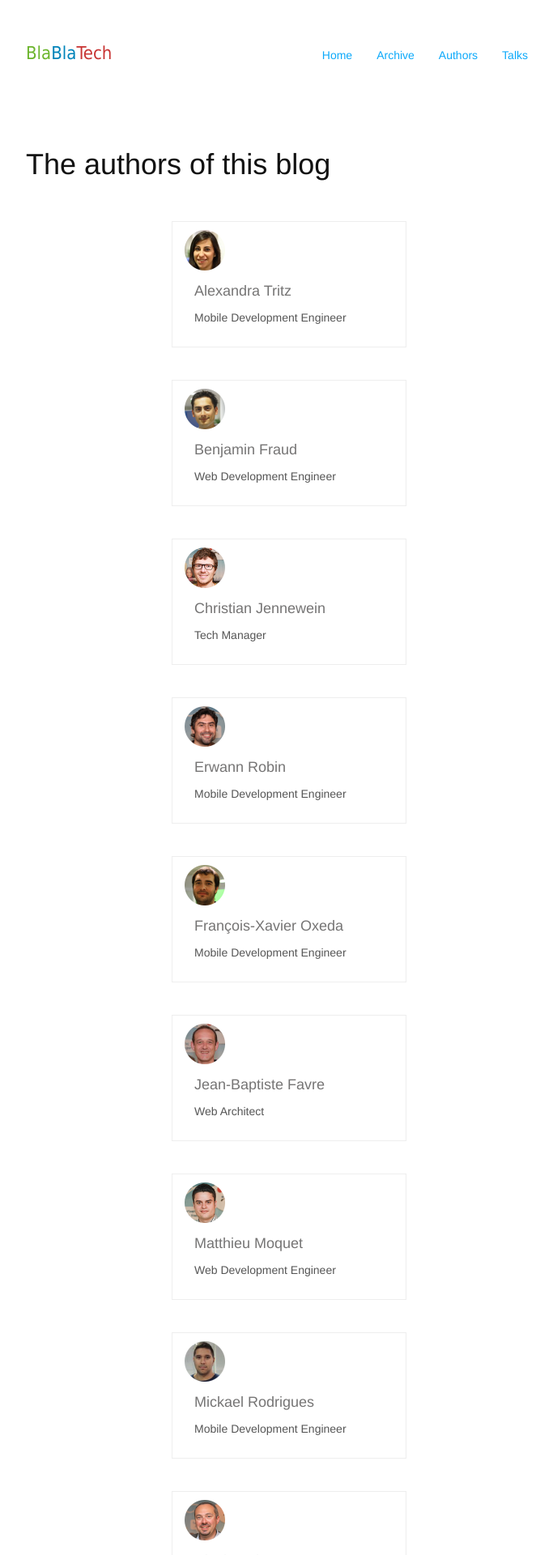
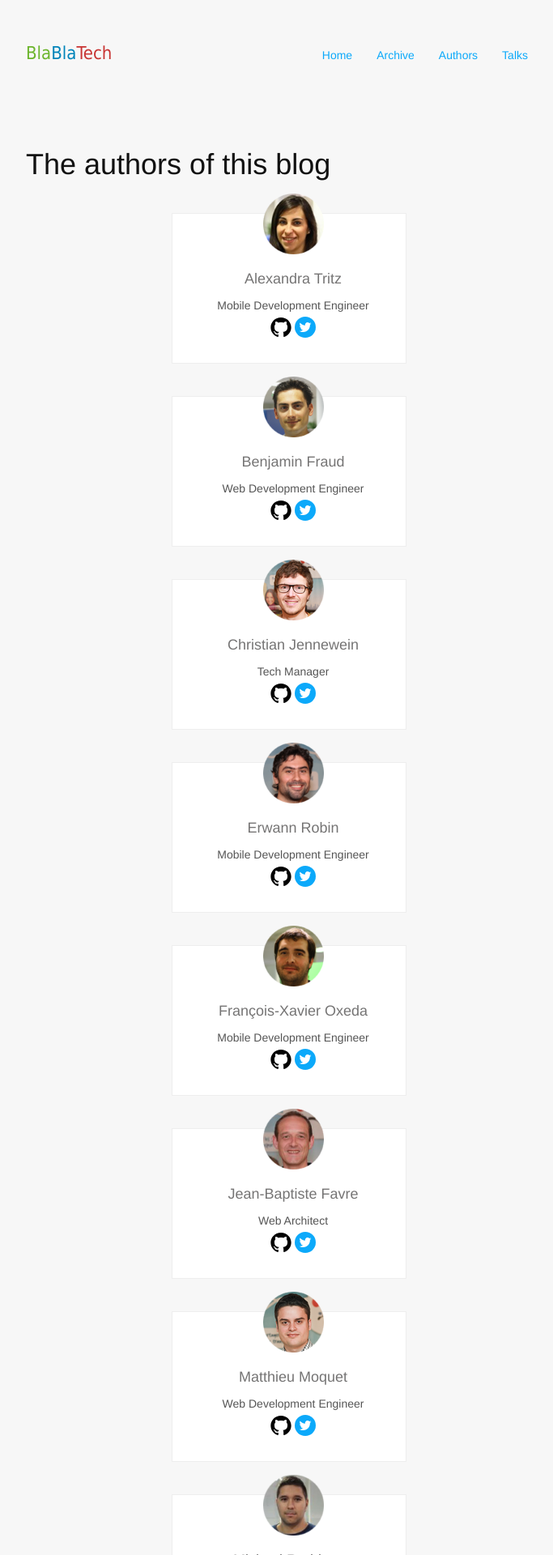
Before and after one commit to blablacar/blablatech, a Jekyll site: the page built from authors/index.html, in a window 1280 px wide. Shown: the top 1920 px of the page at 81% size, without its empty margins (283-966 px from the left). Built offline with Jekyll 4.4.1, drawn with Linux system fonts in a browser that asks for light colours; nearby versions of some CDN libraries; Markdown is read by kramdown in place of the engine named in the settings.

Commit message:
Design improvements

```diff
--- a/css/blablatech.css
+++ b/css/blablatech.css
@@ -3,9 +3,10 @@
  */
 
 body {
+    background: #f7f7f7;
+    color: #555;
     font-family: helvetica, roboto, arial, sans-serif;
     font-weight: 400;
-    color: #555;
     line-height: 2em;
     margin-top: 40px;
     /*padding-top: 110px;*/
@@ -185,23 +186,6 @@ footer {
     margin-bottom: 40px;
 }
 
-/*
- * Images
- */
-
-.media-list.authors{
-    margin: 50px auto 0 auto;
-}
-
-.authors img {
-    height: 50px;
-    width: 50px;
-}
-
-.talks img {
-    height: auto;
-    width: 100%;
-}
 
 /*
 * BlaBlaTech Components
@@ -385,11 +369,16 @@ a.button{
 
 /* Talks */
 
-.talks p{
+.talks img {
+    height: auto;
+    width: 100%;
+}
+
+.talks p {
     margin: 0;
 }
 
-img.talk-thumb{
+img.talk-thumb {
     width: 30px;
     height: auto;
     margin: 5px 0;
@@ -422,15 +411,16 @@ img.talk-thumb{
 
 /* Archives */
 
-.archive{
+.archive {
     margin-top: 40px;
 }
 
-.archive ul{
+.archive ul {
     margin-bottom: 40px;
 }
 
-.archive h3{
+.archive h3 {
+    background-color: #fff;
     text-align: center;
     border: 1px solid #f1f1f1;
     border-radius: 40px;
@@ -438,3 +428,47 @@ img.talk-thumb{
     max-width: 250px;
     margin: 50px auto 20px auto;
 }
+
+/* Authors */
+.authors li:first-child {
+    margin-top: 40px;
+}
+
+.authors li {
+    background: #fff;
+    border: 1px solid #eee;
+    margin-bottom: 40px;
+}
+
+.authors li > a {
+    margin: -35px auto 5px auto;
+    display: block;
+    width: 75px;
+    height: 75px;
+}
+
+.authors li a img {
+    width: 75px;
+    height: 75px;
+}
+
+.authors .media-body {
+    display: block;
+    padding: 12px;
+    text-align: center;
+}
+
+.authors .social {
+    background-size: 26px 26px;
+    display: inline-block;
+    height: 26px;
+    width: 26px;
+}
+
+.authors .social-github {
+    background-image: url(../images/github.svg);
+}
+
+.authors .social-twitter {
+    background-image: url(../images/twitter.svg);
+}
```
Also changed, not shown: _drafts/2015-06-08-how-we-started-building-a-second-engineering-hub-in-10-steps.md (added, +17 -0 lines), 1 other file.
